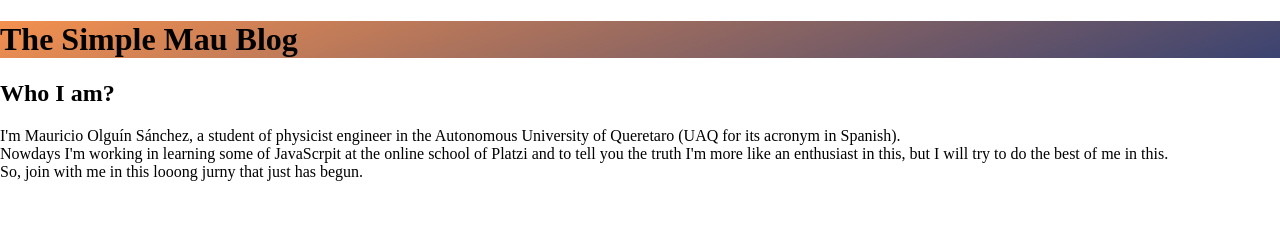
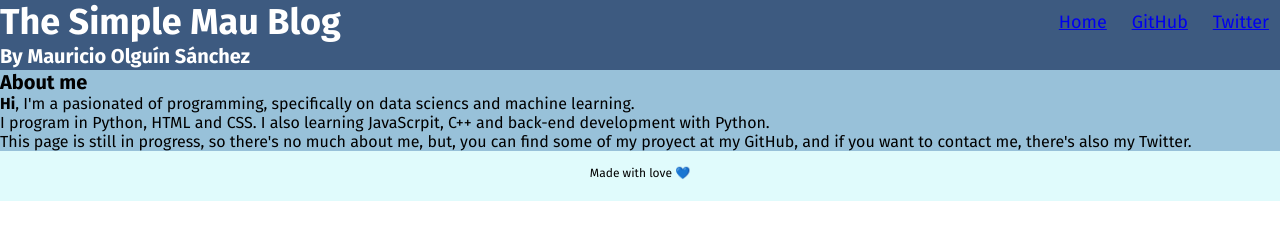
Before and after one commit to TheSimpleMau/TheSimpleMau.github.io, a plain HTML site: page index.html in a window 1280 px wide. Drawn offline with Linux system fonts and the light colour scheme.

Commit message:
Anadiendo Styles y modificando index

```diff
--- /dev/null
+++ b/Styles/style.css
@@ -0,0 +1,60 @@
+* {
+    box-sizing: border-box;
+    margin: 0;
+    padding: 0;
+}
+
+html {
+    font-size: 62.5%;
+    font-family: 'Fira Sans', sans-serif;
+}
+
+header {
+    font-size: 1.8rem;
+    width: 100%;
+    min-height: 7rem;
+    background: #3D5A80;
+    color: white;
+}
+
+footer {
+    position: absolute;
+    min-width: 100%;
+    min-height: 5rem;
+    background: #E0FBFC;
+    color: black;
+    text-align: center;
+    padding: 1.5rem;
+}
+
+footer p {
+    font-size: 1.2rem;
+}
+
+
+h2 {
+    font-size: 2rem;
+}
+
+
+
+.header-nav {
+    text-align: right;
+    padding: 0.1rem;
+    position: absolute;
+    right: 0;
+    top: 0;
+}
+
+.header-nav li {
+    display: inline-block;
+    list-style: none;
+    font-size: 1.8rem;
+    text-decoration: none;
+    padding: 1rem;
+}
+
+.main-section {
+    background-color: #98C1D9;
+    font-size: 1.6rem;
+}
--- a/index.html
+++ b/index.html
@@ -4,30 +4,38 @@
     <meta charset="UTF-8">
     <meta http-equiv="X-UA-Compatible" content="IE=edge">
     <meta name="viewport" content="width=device-width, initial-scale=1.0">
+    <link href="https://fonts.googleapis.com/css2?family=Fira+Sans:ital,wght@0,100;0,300;0,400;0,700;1,100;1,300&display=swap" rel="stylesheet">
+    <link rel="stylesheet" href="./Styles/style.css">
+    <link rel="stylesheet" href="./Styles/mobile.css" media="min-width:600px">
+    <link rel="stylesheet" href="./Styles/tablet.css" media="min-width:800px">
+    <link rel="stylesheet" href="./Styles/desktop.css" media="min-width:1000px">
     <title>The Simple Mau</title>
 </head>
-<style>
-    header{
-        background-color: #F3904F;
-        background-image: linear-gradient(160deg, #F3904F 0%, #3B4371 100%);
-        width: 100%;
-        height: 5%;
-    }
-    body{
-        margin: 0;
-    }
-</style>
 <body>
-    <header>
+    <header class="header">
         <h1>The Simple Mau Blog</h1>
+        <h2>By Mauricio Olguín Sánchez</h2>
+        <nav class="header-nav">
+            <ul class="header-nav_container">
+                <li class="header-nav_item"> <a href="https://thesimplemau.github.io"> Home </a></li>
+                <li class="header-nav_item"> <a href="https://github.com/thesimplemau">GitHub</a></li>
+                <li class="header-nav_item"><a href="https://twitter.com/thesimplemau">Twitter</a></li>
+            </ul>
+        </nav>
     </header>
-    <section>
-        <h2>Who I am?</h2>
-        I'm Mauricio Olguín Sánchez, a student of physicist engineer in the Autonomous University of Queretaro (UAQ for its acronym in Spanish).
-        <br>
-        Nowdays I'm working in learning some of JavaScrpit at the online school of Platzi and to tell you the truth I'm more like an enthusiast in this, but I will try to do the best of me in this.
-        <br>
-        So, join with me in this looong jurny that just has begun.
-    </section>
+    <main class="main">
+        <aside>
+
+        </aside>
+        <section class="main-section">
+            <h2>About me</h2>
+            <p><b>Hi</b>, I'm a pasionated of programming, specifically on data sciencs and machine learning.</p>
+            <p>I program in Python, HTML and CSS. I also learning JavaScrpit, C++ and back-end development with Python.</p>
+            <p>This page is still in progress, so there's no much about me, but, you can find some of my proyect at my GitHub, and if you want to contact me, there's also my Twitter.</p>
+        </section>
+    </main>
+    <footer class="footer">
+        <p>Made with love 💙</p>
+    </footer>
 </body>
 </html>
```
Also changed, not shown: Styles/desktop.css (added), Styles/mobile.css (added), Styles/tablet.css (added).
